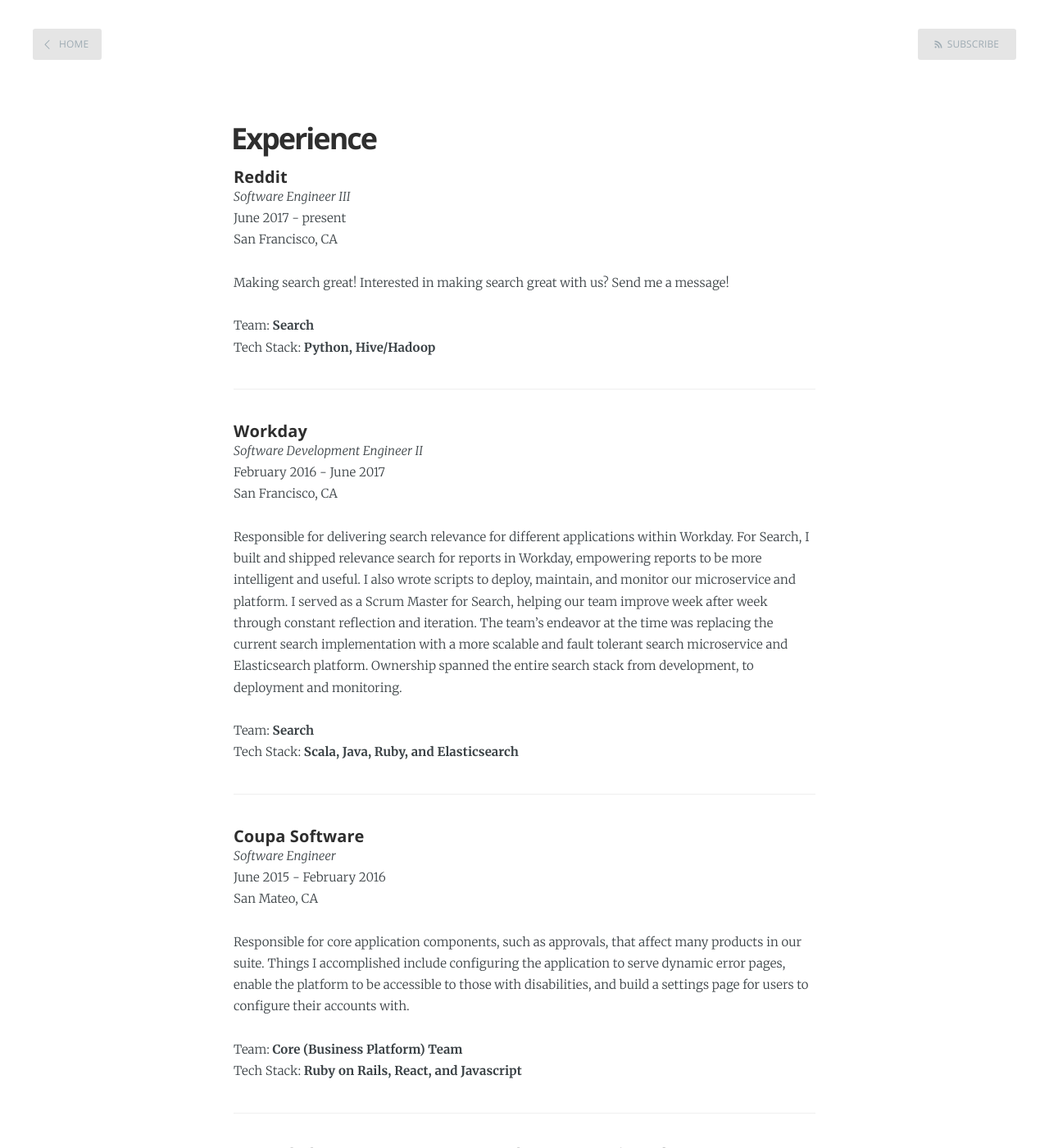
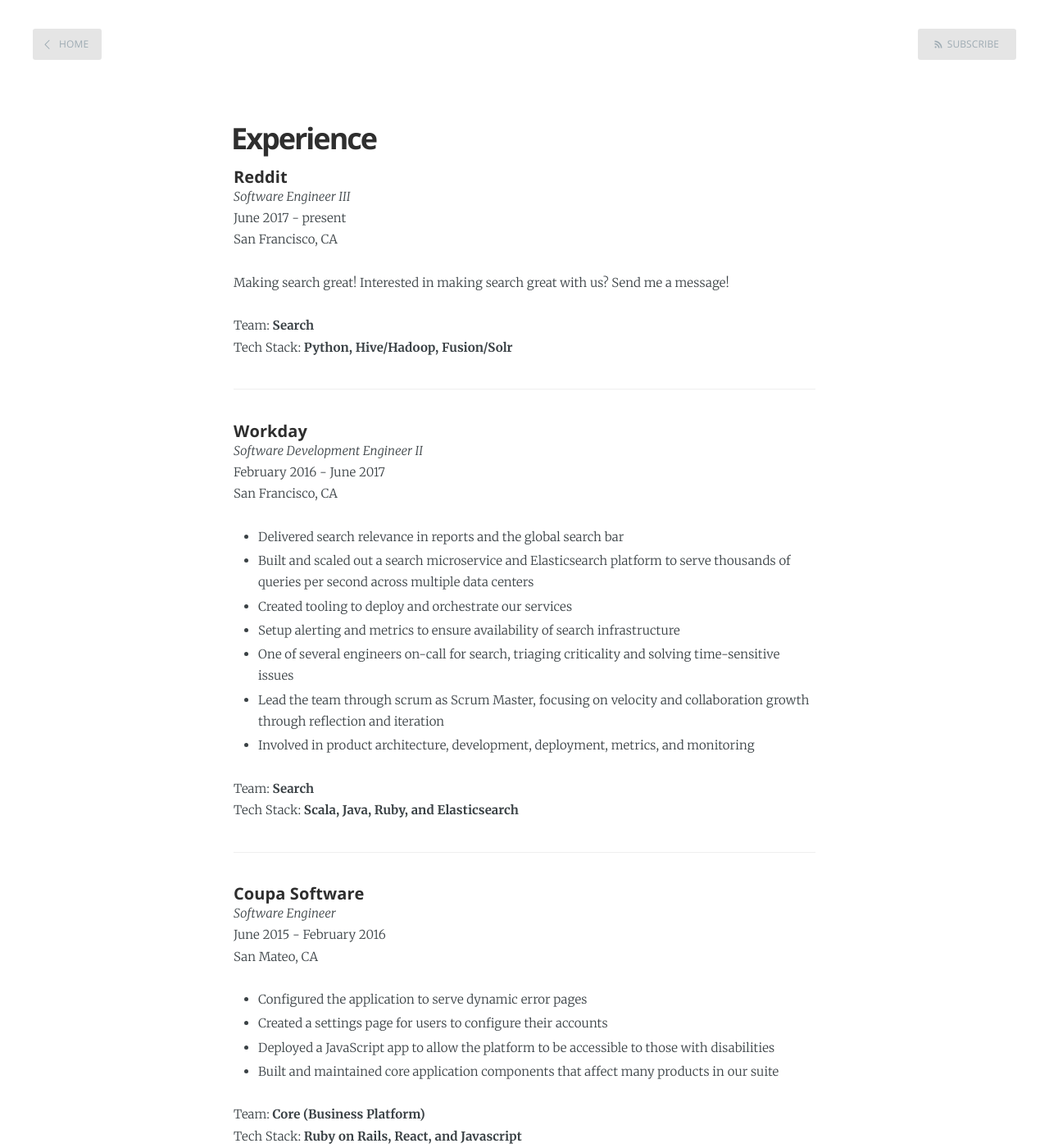
Before and after one commit to thejerrybao/thejerrybao.github.io, a Jekyll site: the page built from experience.md, in a window 1280 px wide and 1400 px high. Shown: the whole window at 82% size. Built offline with Jekyll 4.4.1, drawn with Linux system fonts in a browser that asks for light colours.

Commit message:
Update experience

```diff
--- a/experience.md
+++ b/experience.md
@@ -11,7 +11,7 @@ San Francisco, CA
 Making search great! Interested in making search great with us? Send me a message!
 
 Team: **Search**<br />
-Tech Stack: **Python, Hive/Hadoop**
+Tech Stack: **Python, Hive/Hadoop, Fusion/Solr**
 
 <hr>
 
@@ -20,7 +20,14 @@ Tech Stack: **Python, Hive/Hadoop**
 February 2016 - June 2017<br />
 San Francisco, CA
 
-Responsible for delivering search relevance for different applications within Workday. For Search, I built and shipped relevance search for reports in Workday, empowering reports to be more intelligent and useful. I also wrote scripts to deploy, maintain, and monitor our microservice and platform. I served as a Scrum Master for Search, helping our team improve week after week through constant reflection and iteration. The team's endeavor at the time was replacing the current search implementation with a more scalable and fault tolerant search microservice and Elasticsearch platform. Ownership spanned the entire search stack from development, to deployment and monitoring.
+- Delivered search relevance in reports and the global search bar
+- Built and scaled out a search microservice and Elasticsearch platform to serve thousands of queries per second across multiple data centers
+- Created tooling to deploy and orchestrate our services
+- Setup alerting and metrics to ensure availability of search infrastructure
+- One of several engineers on-call for search, triaging criticality and solving time-sensitive issues
+- Lead the team through scrum as Scrum Master, focusing on velocity and collaboration growth through reflection and iteration
+- Involved in product architecture, development, deployment, metrics, and monitoring
+
 
 Team: **Search**<br />
 Tech Stack: **Scala, Java, Ruby, and Elasticsearch**
@@ -32,9 +39,13 @@ Tech Stack: **Scala, Java, Ruby, and Elasticsearch**
 June 2015 - February 2016<br />
 San Mateo, CA
 
-Responsible for core application components, such as approvals, that affect many products in our suite. Things I accomplished include configuring the application to serve dynamic error pages, enable the platform to be accessible to those with disabilities, and build a settings page for users to configure their accounts with.
+- Configured the application to serve dynamic error pages
+- Created a settings page for users to configure their accounts
+- Deployed a JavaScript app to allow the platform to be accessible to those with disabilities
+- Built and maintained core application components that affect many products in our suite
 
-Team: **Core (Business Platform) Team**<br />
+
+Team: **Core (Business Platform)**<br />
 Tech Stack: **Ruby on Rails, React, and Javascript**
 
 <hr>
```
